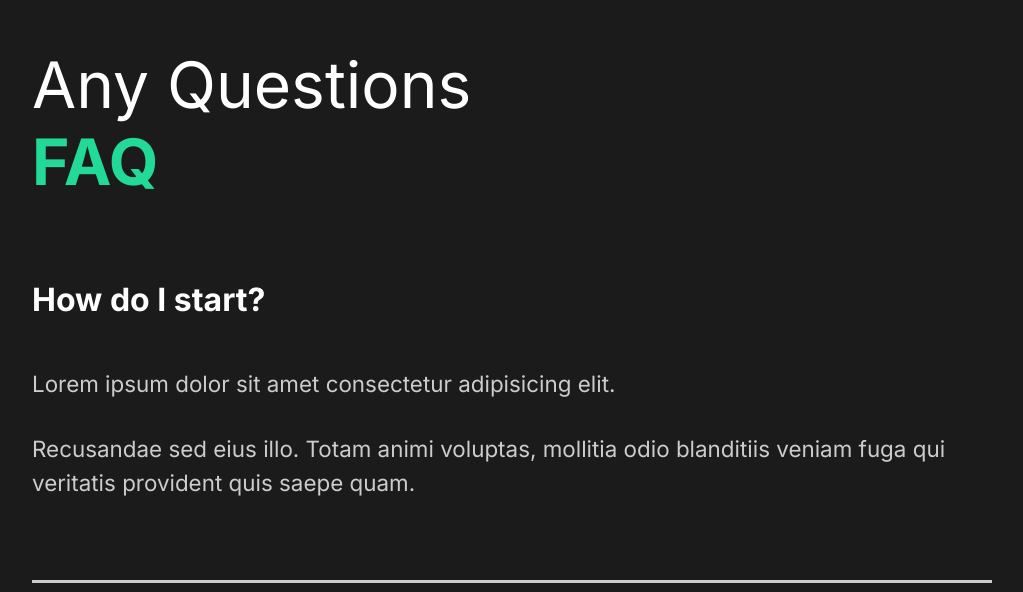
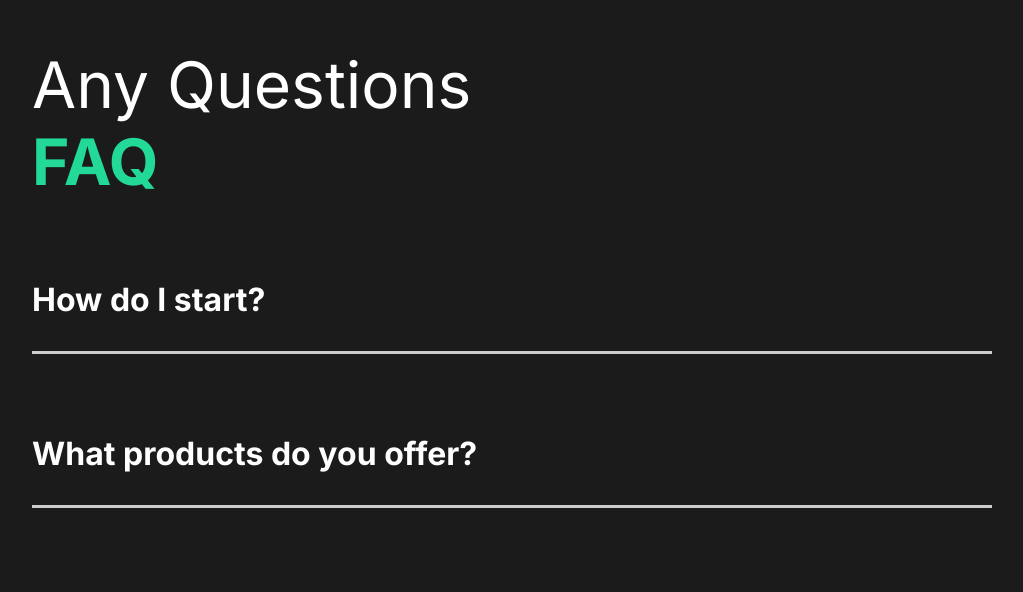
Before and after one commit to roxtran/capture, a React (Create React App) app: page / in a window 1280 px wide. Shown: the part 2185-2777 px from the top of the page, without its empty margins (128-1151 px from the left). Built offline with nearby package versions, Linux system fonts and the light colour scheme.

Commit message:
19. Scroll Animation

```diff
--- a/package.json
+++ b/package.json
@@ -9,6 +9,7 @@
     "framer-motion": "^4.1.3",
     "react": "^17.0.2",
     "react-dom": "^17.0.2",
+    "react-intersection-observer": "^8.31.0",
     "react-router-dom": "^5.2.0",
     "react-scripts": "4.0.3",
     "styled-components": "^5.2.3",
--- a/src/animation.js
+++ b/src/animation.js
@@ -65,3 +65,12 @@ export const slider = {
     }
   }
 }
+
+export const scrollReveal = {
+  hidden: { opacity: 0, scale: 1.1, transition: 0.5 },
+  show: {
+    opacity: 1,
+    scale: 1,
+    transition: { duration: 0.5 }
+  }
+}
--- a/src/components/FaqSection.js
+++ b/src/components/FaqSection.js
@@ -1,15 +1,20 @@
 import React from 'react'
 import styled from 'styled-components'
 import { About } from '../styles'
+import Toggle from './Toggle'
+import { AnimateSharedLayout } from 'framer-motion'
+import { scrollReveal } from '../animation'
+import { useScroll } from './useScroll'
 
 const FaqSection = () => {
+  const [element, controls] = useScroll()
   return (
-    <Faq>
+    <Faq variants={scrollReveal} initial='hidden' animate={controls} ref={element}>
       <h2>
         Any Questions <span>FAQ</span>
       </h2>
-      <div className='question'>
-        <h4>How do I start?</h4>
+      <AnimateSharedLayout>
+        <Toggle title='How do I start?'>
           <div className='answer'>
             <p>Lorem ipsum dolor sit amet consectetur adipisicing elit.</p>
             <p>
@@ -17,10 +22,8 @@ const FaqSection = () => {
               blanditiis veniam fuga qui veritatis provident quis saepe quam.
             </p>
           </div>
-        <div className='faq-line'></div>
-      </div>
-      <div className='question'>
-        <h4>What products do you offer?</h4>
+        </Toggle>
+        <Toggle title='What products do you offer?'>
           <div className='answer'>
             <p>Lorem ipsum dolor sit amet consectetur adipisicing elit.</p>
             <p>
@@ -28,10 +31,8 @@ const FaqSection = () => {
               blanditiis veniam fuga qui veritatis provident quis saepe quam.
             </p>
           </div>
-        <div className='faq-line'></div>
-      </div>
-      <div className='question'>
-        <h4>Different Payment Methods</h4>
+        </Toggle>
+        <Toggle title='Different Payment Methods'>
           <div className='answer'>
             <p>Lorem ipsum dolor sit amet consectetur adipisicing elit.</p>
             <p>
@@ -39,10 +40,8 @@ const FaqSection = () => {
               blanditiis veniam fuga qui veritatis provident quis saepe quam.
             </p>
           </div>
-        <div className='faq-line'></div>
-      </div>
-      <div className='question'>
-        <h4>Daily Schedule</h4>
+        </Toggle>
+        <Toggle title='Daily Schedule'>
           <div className='answer'>
             <p>Lorem ipsum dolor sit amet consectetur adipisicing elit.</p>
             <p>
@@ -50,8 +49,8 @@ const FaqSection = () => {
               blanditiis veniam fuga qui veritatis provident quis saepe quam.
             </p>
           </div>
-        <div className='faq-line'></div>
-      </div>
+        </Toggle>
+      </AnimateSharedLayout>
     </Faq>
   )
 }
@@ -69,10 +68,10 @@ const Faq = styled(About)`
     background: #cccccc;
     height: 0.2rem;
     margin: 2rem 0rem;
-    width: 100%
+    width: 100%;
   }
   .question {
-    padding: 3rem 0rem;
+    padding-top: 3rem;
     cursor: pointer;
   }
   .answer {
--- a/src/components/ServicesSection.js
+++ b/src/components/ServicesSection.js
@@ -7,10 +7,19 @@ import home2 from '../img/home2.png'
 // Styled Components
 import styled from 'styled-components'
 import { About, Description, Image } from '../styles'
+// Animation
+import { scrollReveal } from '../animation'
+import { useScroll } from './useScroll'
 
 const ServicesSection = () => {
+  const [element, controls] = useScroll()
   return (
-    <Services>
+    <Services
+      variants={scrollReveal}
+      initial='hidden'
+      animate={controls}
+      ref={element}
+    >
       <Description>
         <h2>
           High <span>quality</span> services
--- /dev/null
+++ b/src/components/Toggle.js
@@ -0,0 +1,15 @@
+import React, { useState } from 'react'
+import { motion } from 'framer-motion'
+
+const Toggle = ({ title, children }) => {
+  const [toggle, setToggle] = useState(false)
+
+  return (
+    <motion.div layout onClick={() => setToggle(!toggle)}>
+      <motion.h4 layout className='question'>{title}</motion.h4>
+      {toggle && children} <div className='faq-line'></div>
+    </motion.div>
+  )
+}
+
+export default Toggle
--- a/src/components/Wave.js
+++ b/src/components/Wave.js
@@ -15,7 +15,7 @@ const Wave = () => {
         transition={{duration: 1, ease: 'easeIn'}}
         d='M1440 27.4774C1352.73 19.8184 1122.41 49.0556 899.331 227.276C620.48 450.052 354.282 355.647 170.328 185.318C23.165 49.0556 -4.21721 8.32998 0.487081 5'
         stroke='#D96ED4'
-        strokeOpacity='0.3'
+        strokeOpacity='0.5'
         strokeWidth='10'
       />
     </WaveSvg>
--- /dev/null
+++ b/src/components/useScroll.js
@@ -0,0 +1,9 @@
+import { useInView } from 'react-intersection-observer'
+import { useAnimation } from 'framer-motion'
+
+export const useScroll = () => {
+  const controls = useAnimation()
+  const [element, view] = useInView({ threshold: 0.5 })
+  view ? controls.start('show') : controls.start('hidden')
+  return [element, controls]
+}
--- a/src/styles.js
+++ b/src/styles.js
@@ -1,6 +1,7 @@
 import styled from 'styled-components'
+import {motion} from 'framer-motion'
 
-export const About = styled.div`
+export const About = styled(motion.div)`
   min-height: 90vh;
   display: flex;
   align-items: center;
```
Also changed, not shown: 1 other file (tests, documents, lock files or other folders). Lines whose indentation alone changed are shown as unchanged.
